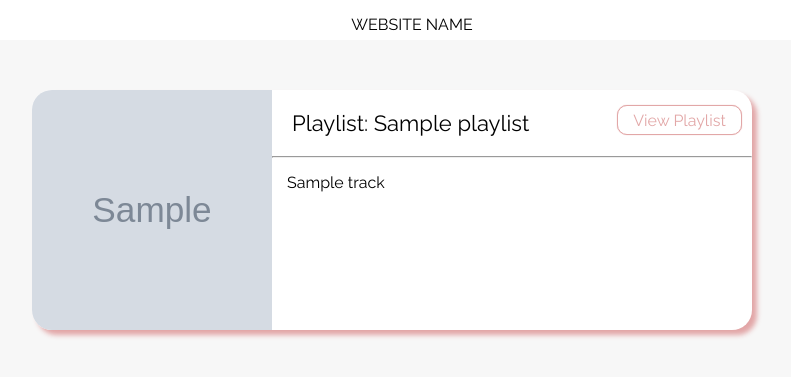
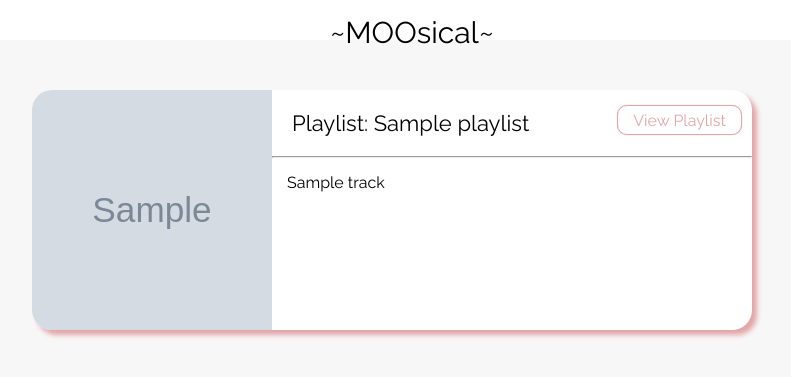
Before and after one commit to ckh22/bug-free-guacamole, a Flask app: template templates/landing.html in a window 1280 px wide. Shown: the top 377 px of the page, without its empty margins (248-1039 px from the left). Run offline with Flask 2, Linux system fonts and the light colour scheme; the template is opened without the code that fills it: most values are stand-ins (such as "Sample title", 1, 10 or a date in 2020); grey boxes marked "Sample" are stand-in pictures.

Commit message:
alida changes

```diff
--- a/templates/landing.html
+++ b/templates/landing.html
@@ -7,6 +7,14 @@
         <link rel="preconnect" href="https://fonts.gstatic.com">
         <link href="https://fonts.googleapis.com/css2?family=Raleway&display=swap" rel="stylesheet">
         <style>
+            .title {
+                font-size: 30px;
+            }
+
+            .active {
+                font-size: 30px;
+            }
+
             body {
                 padding: 0;
                 margin: 0;
@@ -138,12 +146,14 @@
                 box-shadow: 0 0 1px 0 rgba(226, 166, 167, 1);
             }
             /*# sourceMappingURL=main.css.map */
+
+
         </style>
     </head>
     <body>
         <div class="content">
             <ul>
-                <div>WEBSITE NAME</div>
+                <div class="title">~MOOsical~</div>
             </ul>
             <div class="cards">
                 {% for playlist in playlists %}
--- a/templates/playlist.html
+++ b/templates/playlist.html
@@ -13,9 +13,12 @@
                 padding: 0;
 
             }
+            .active {
+                font-size: 30px;
+            }
 
             ul {
-                height: 5vh;
+                height: 6vh;
                 padding: 0;
                 list-style: none;
                 background: rgb(231, 231, 231);
--- a/templates/track.html
+++ b/templates/track.html
@@ -12,6 +12,10 @@
                 margin: 0;
                 padding: 0;
                 background: rgb(235, 211, 211);
+            }
+
+            .active {
+                font-size: 30px;
             }
 
             ul {
```
